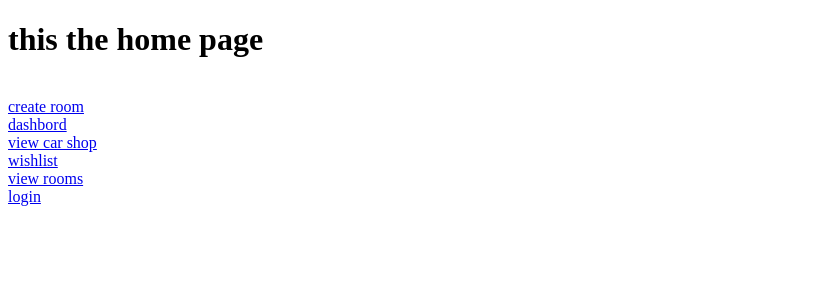
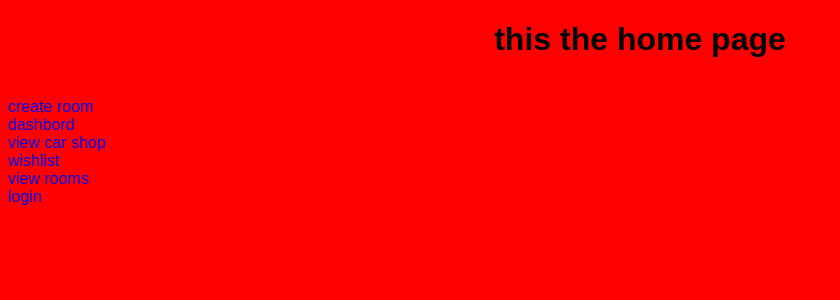
Before and after one commit to Khouildi-Mouheb/CarsMarketPlace-With-DJANGO, a Django app: page / in a window 1280 px wide. Shown: the top 300 px of the page, without its empty margins (0-840 px from the left). Run offline with Django 5.2, Linux system fonts and the light colour scheme.

Commit message:
connection with the static folder

```diff
--- a/marketplace/settings.py
+++ b/marketplace/settings.py
@@ -118,7 +118,9 @@ USE_TZ = True
 
 STATIC_URL = '/static/'
 STATIC_ROOT=os.path.join(BASE_DIR,'staticfiles')
-
+STATICFILES_DIRS = [
+    BASE_DIR / "static",  # Adjust the path as needed
+    ]
 MEDIA_URL='/media/'
 MEDIA_ROOT=os.path.join(BASE_DIR,'media')
 
--- /dev/null
+++ b/static/css/base/home.css
@@ -0,0 +1,10 @@
+a{
+    text-decoration: none;
+}
+body{
+    background-color: #ff0000;
+    font-family: Arial, sans-serif;
+}
+.hhh{
+text-align: center;
+}
--- a/templates/base/home.html
+++ b/templates/base/home.html
@@ -1,12 +1,19 @@
+
+
 <!DOCTYPE html>
 <html lang="en">
 <head>
     <meta charset="UTF-8">
     <meta name="viewport" content="width=device-width, initial-scale=1.0">
     <title>Document</title>
+
+    {% load static %}
+    <link rel="stylesheet" href="{% static 'css/base/home.css' %}">
+
 </head>
 <body>
-    <h1 class='text-blue-500text-3xl'>this the home page</h1>
+
+    <h1 class="hhh">this the home page</h1>
     <br>
     <a href="{% url 'create_room' %}">create room</a>
     <br>
```
Also changed, not shown: static/css/car_shop.css (deleted, +0 -13 lines).
